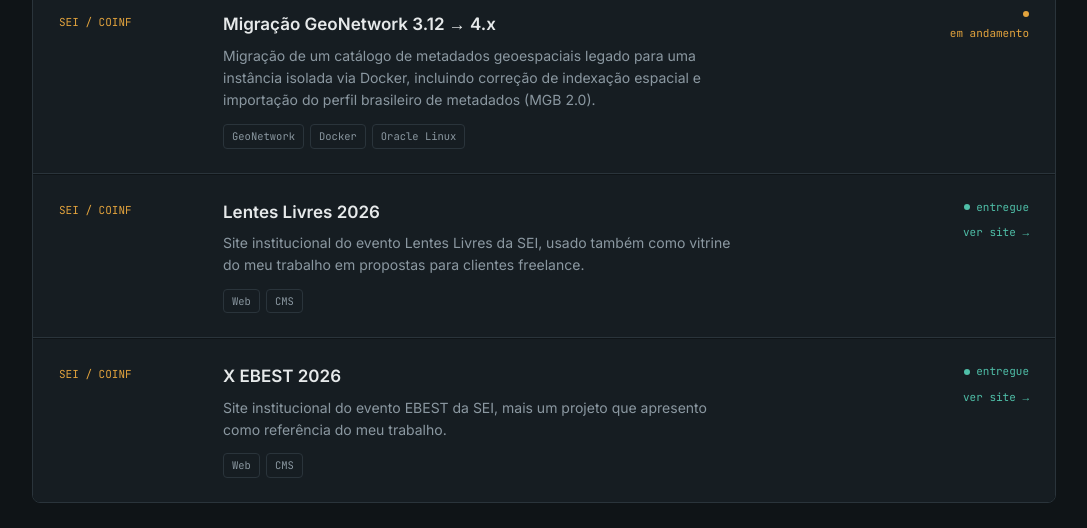
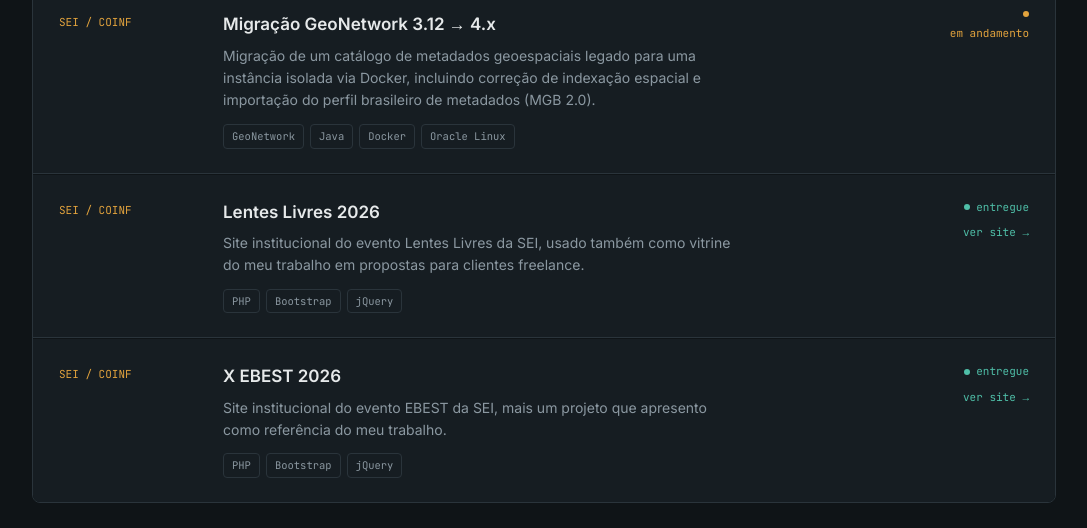
Before and after one commit to BrunoLima-TI/Portfolio, a plain HTML site: page index.html in a window 1280 px wide. Shown: the part 1480-2008 px from the top of the page, without its empty margins (96-1183 px from the left). Drawn offline with Linux system fonts and the light colour scheme.

Commit message:
Update index.html

```diff
--- a/index.html
+++ b/index.html
@@ -287,7 +287,7 @@
         <div>
           <h3>Migração GeoNetwork 3.12 → 4.x</h3>
           <p>Migração de um catálogo de metadados geoespaciais legado para uma instância isolada via Docker, incluindo correção de indexação espacial e importação do perfil brasileiro de metadados (MGB 2.0).</p>
-          <div class="proj-stack"><span class="chip">GeoNetwork</span><span class="chip">Docker</span><span class="chip">Oracle Linux</span></div>
+          <div class="proj-stack"><span class="chip">GeoNetwork</span><span class="chip">Java</span><span class="chip">Docker</span><span class="chip">Oracle Linux</span></div>
         </div>
         <div class="proj-status dev">em andamento</div>
       </div>
@@ -297,7 +297,7 @@
         <div>
           <h3>Lentes Livres 2026</h3>
           <p>Site institucional do evento Lentes Livres da SEI, usado também como vitrine do meu trabalho em propostas para clientes freelance.</p>
-          <div class="proj-stack"><span class="chip">Web</span><span class="chip">CMS</span></div>
+          <div class="proj-stack"><span class="chip">PHP</span><span class="chip">Bootstrap</span><span class="chip">jQuery</span></div>
         </div>
         <div>
           <div class="proj-status">entregue</div>
@@ -310,7 +310,7 @@
         <div>
           <h3>X EBEST 2026</h3>
           <p>Site institucional do evento EBEST da SEI, mais um projeto que apresento como referência do meu trabalho.</p>
-          <div class="proj-stack"><span class="chip">Web</span><span class="chip">CMS</span></div>
+          <div class="proj-stack"><span class="chip">PHP</span><span class="chip">Bootstrap</span><span class="chip">jQuery</span></div>
         </div>
         <div>
           <div class="proj-status">entregue</div>
```
